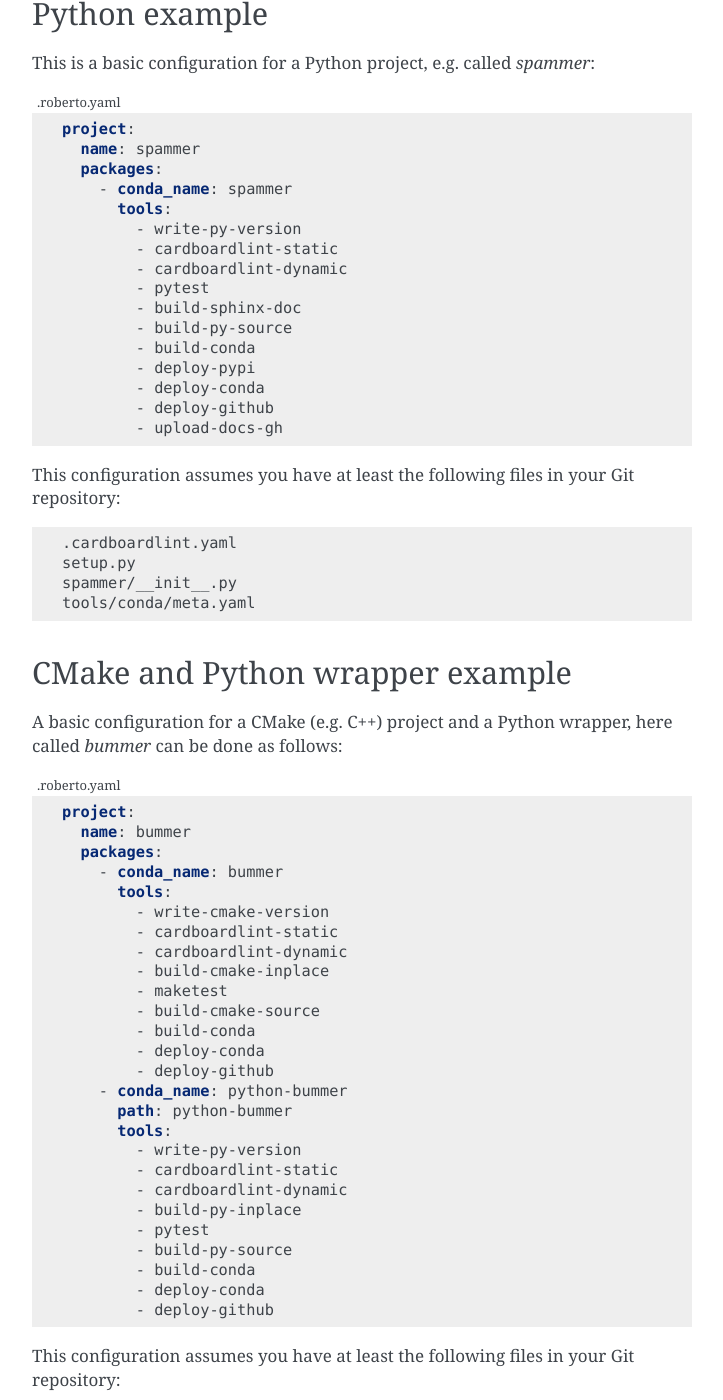
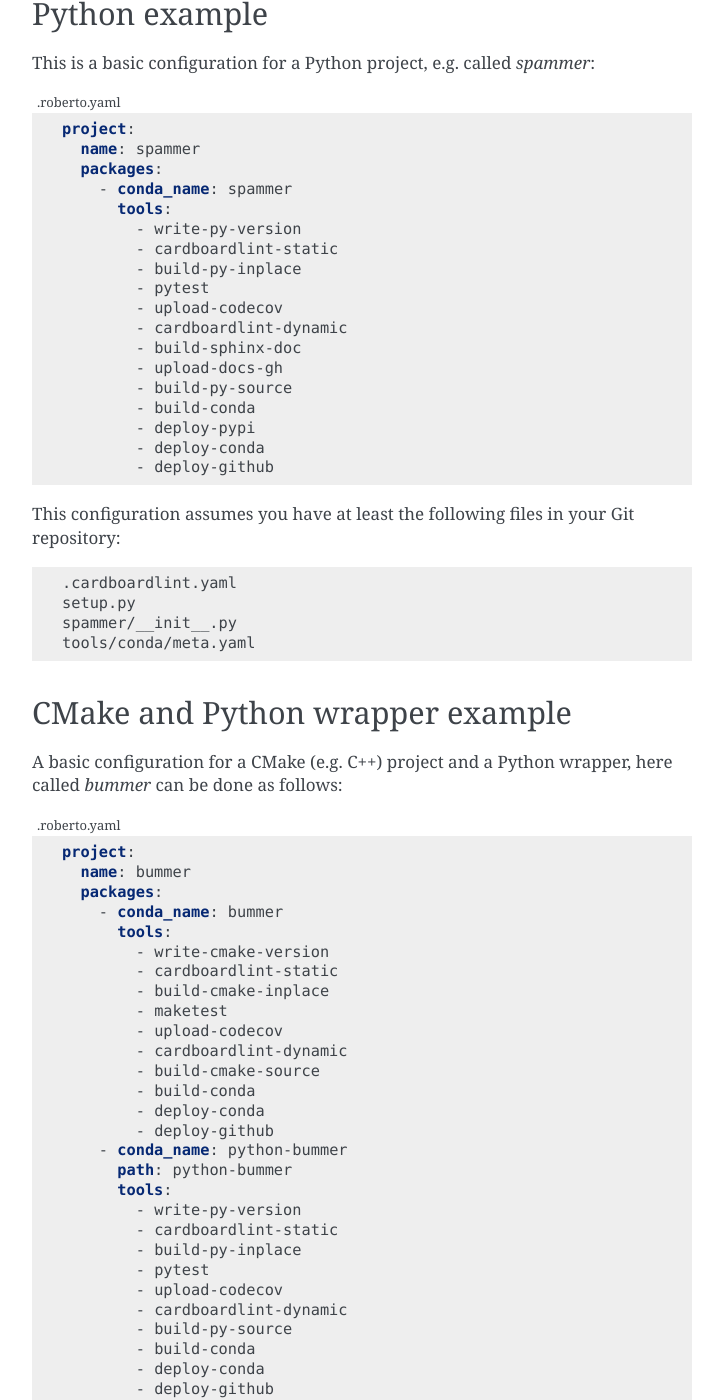
Before and after one commit to theochem/roberto, a Sphinx documentation site: the page built from doc/configuration.rst, in a window 1280 px wide and 1400 px high, scrolled down 1143 px. Shown: the whole window, without its empty margins (388-1111 px from the left). Built offline with Sphinx 7.4.7, drawn with Linux system fonts in a browser that asks for light colours; pages that are not in the unit, such as notebooks, are missing from menus; the version number could not be read and is left out.

Commit message:
Fix configuration for coverage upload

```diff
--- a/doc/configuration.rst
+++ b/doc/configuration.rst
@@ -73,15 +73,17 @@ This is a basic configuration for a Python project, e.g. called `spammer`:
           tools:
             - write-py-version
             - cardboardlint-static
+            - build-py-inplace
+            - pytest
+            - upload-codecov
             - cardboardlint-dynamic
-            - pytest
             - build-sphinx-doc
+            - upload-docs-gh
             - build-py-source
             - build-conda
             - deploy-pypi
             - deploy-conda
             - deploy-github
-            - upload-docs-gh
 
 This configuration assumes you have at least the following files in your Git
 repository:
@@ -110,9 +112,10 @@ called `bummer` can be done as follows:
           tools:
             - write-cmake-version
             - cardboardlint-static
-            - cardboardlint-dynamic
             - build-cmake-inplace
             - maketest
+            - upload-codecov
+            - cardboardlint-dynamic
             - build-cmake-source
             - build-conda
             - deploy-conda
@@ -122,9 +125,10 @@ called `bummer` can be done as follows:
           tools:
             - write-py-version
             - cardboardlint-static
-            - cardboardlint-dynamic
             - build-py-inplace
             - pytest
+            - upload-codecov
+            - cardboardlint-dynamic
             - build-py-source
             - build-conda
             - deploy-conda
```
Also changed, not shown: .roberto.yaml, 1 other file.
